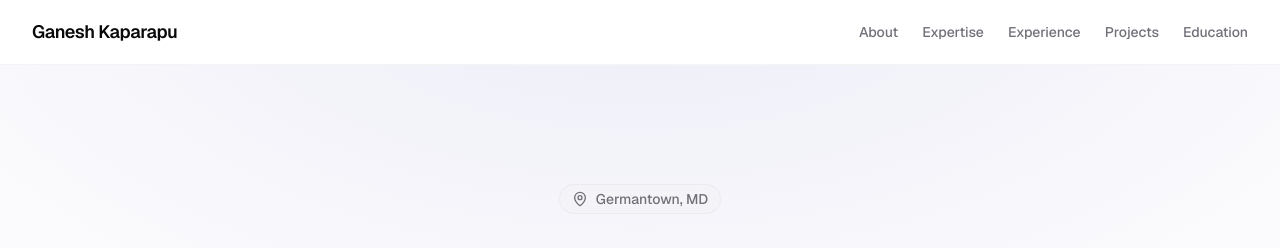
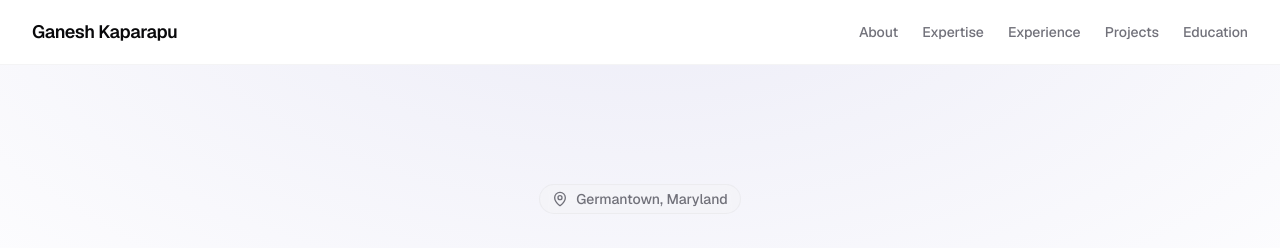
Before and after one commit to ganeshkaparapu9/my-portfolio, a Next.js app: page / in a window 1280 px wide. Shown: the top 248 px of the page. Built offline with nearby package versions, Linux system fonts and the light colour scheme.

Commit message:
Update Hero.tsx

```diff
--- a/src/components/sections/Hero.tsx
+++ b/src/components/sections/Hero.tsx
@@ -16,7 +16,7 @@ export function Hero() {
       >
         <div className="mb-6 inline-flex items-center gap-2 rounded-full border border-border/50 bg-muted/50 px-3 py-1 text-sm font-medium text-muted-foreground backdrop-blur-sm">
           <MapPin className="h-4 w-4" />
-          <span>Germantown, MD</span>
+          <span>Germantown, Maryland</span>
         </div>
 
         <h1 className="text-5xl font-extrabold tracking-tight sm:text-7xl lg:text-8xl mb-4 bg-gradient-to-br from-foreground to-foreground/70 bg-clip-text text-transparent">
```
